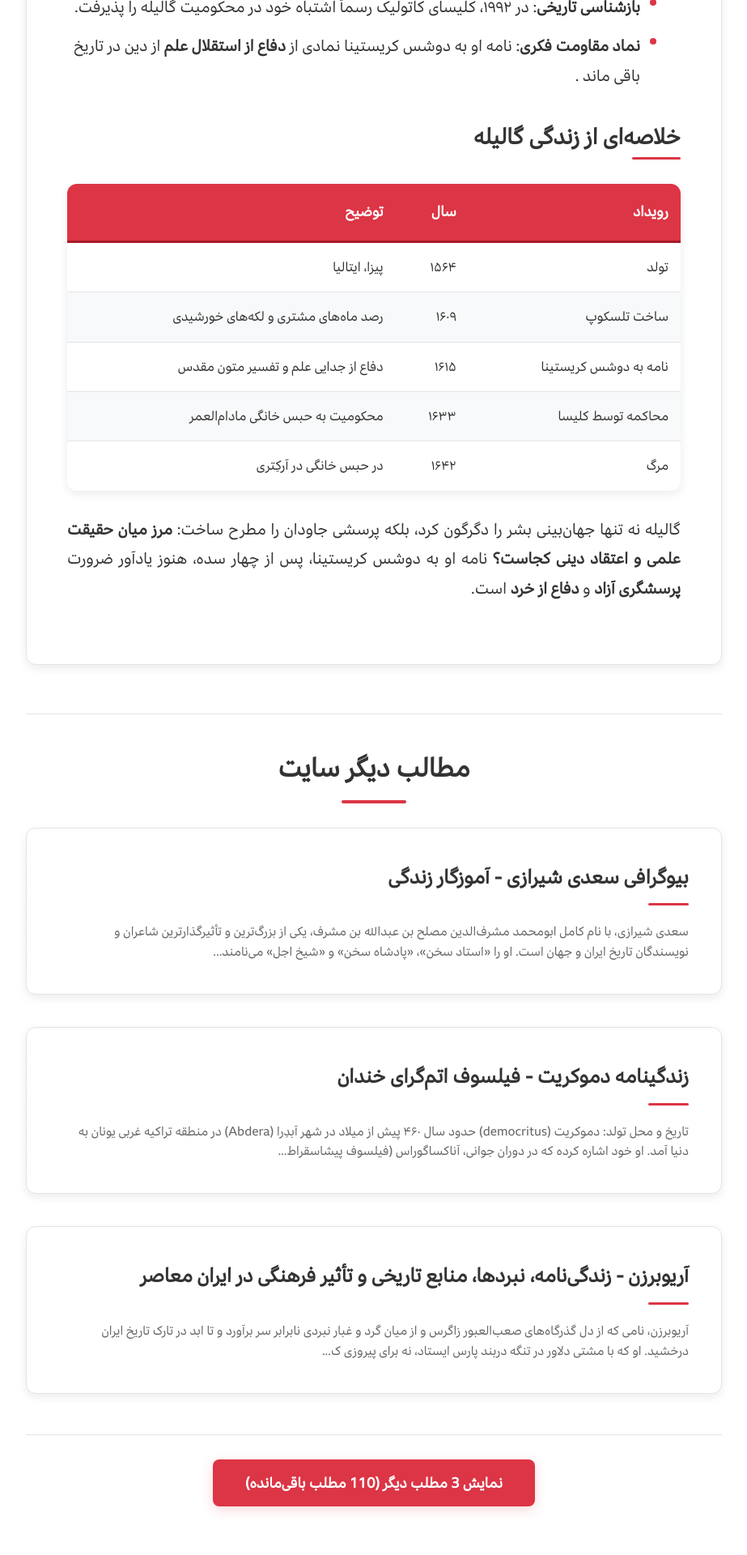
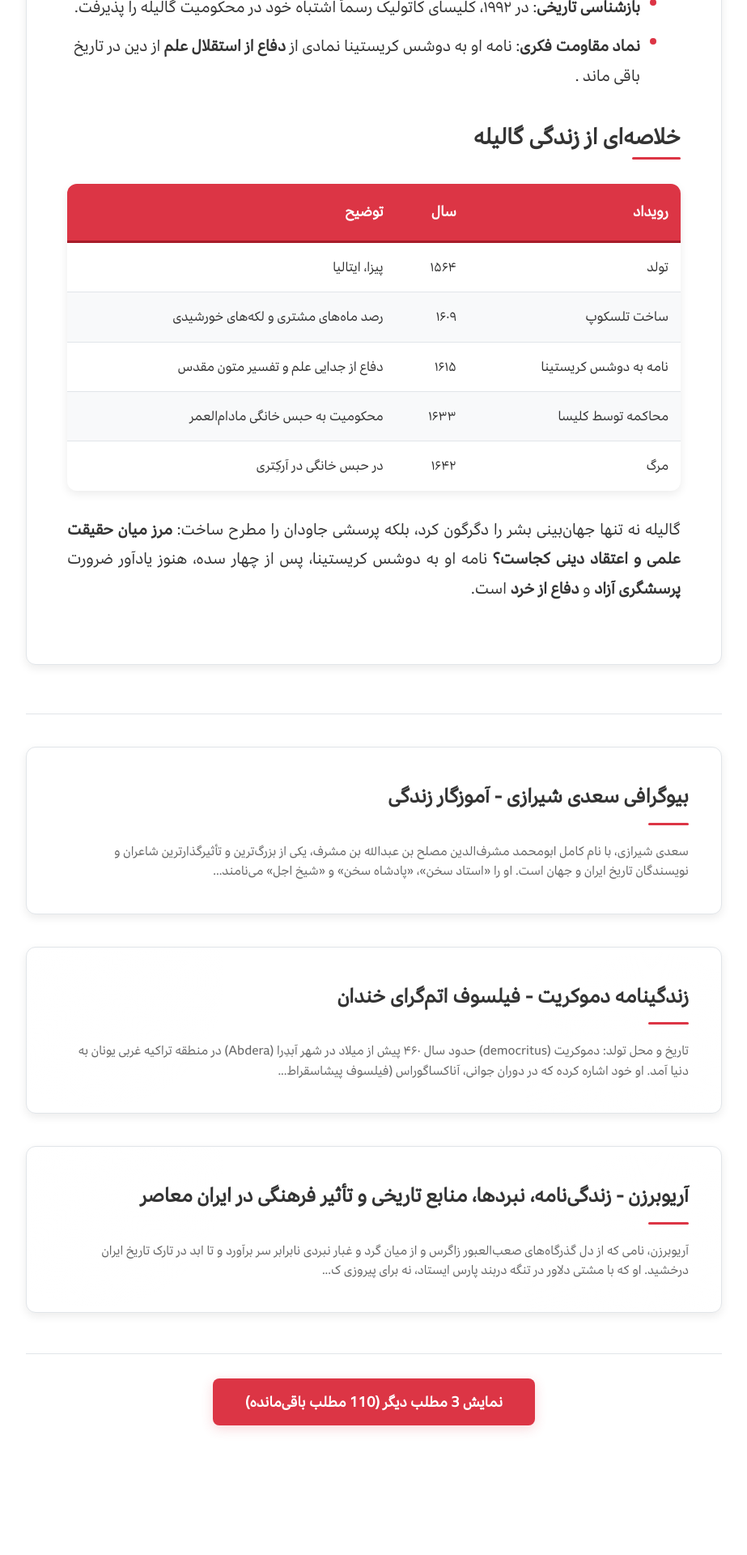
Before and after one commit to darkblog/darkblog.github.io, a Jekyll site: the page built from _posts/2025-7-5-68.md, in a window 1280 px wide. Shown: the part 1862-3782 px from the top of the page at 81% size, without its empty margins (178-1101 px from the left). Built offline with Jekyll 4.4.1, drawn with Linux system fonts in a browser that asks for light colours; after the commit the page ends 3682 px from its top, so only the background shows below that.

Commit message:
Remove related posts section and styles
Removed related posts title and its styles from the layout.

```diff
--- a/_layouts/post.html
+++ b/_layouts/post.html
@@ -412,27 +412,6 @@
             border-top: 1px solid var(--border-color);
         }
 
-        .related-posts-title {
-            font-size: 2rem;
-            margin-bottom: 30px;
-            color: var(--text-color);
-            text-align: center;
-            position: relative;
-            padding-bottom: 15px;
-        }
-
-        .related-posts-title::after {
-            content: '';
-            position: absolute;
-            bottom: 0;
-            right: 50%;
-            transform: translateX(50%);
-            width: 80px;
-            height: 4px;
-            background: var(--primary-color);
-            border-radius: 2px;
-        }
-
         .posts-container {
             display: grid;
             gap: 40px;
@@ -587,10 +566,6 @@
             .post-main-image {
                 max-height: 450px;
             }
-
-            .related-posts-title {
-                font-size: 1.8rem;
-            }
         }
 
         @media (max-width: 768px) {
@@ -642,11 +617,6 @@
             .related-posts {
                 margin-top: 30px;
                 padding-top: 30px;
-            }
-
-            .related-posts-title {
-                font-size: 1.7rem;
-                margin-bottom: 25px;
             }
 
             .post-card {
@@ -745,11 +715,6 @@
                 padding-top: 25px;
             }
 
-            .related-posts-title {
-                font-size: 1.5rem;
-                margin-bottom: 20px;
-            }
-
             .post-card {
                 padding: 25px;
             }
@@ -825,8 +790,6 @@
         </div>
 
         <section class="related-posts">
-            <h2 class="related-posts-title">مطالب دیگر سایت</h2>
-
             <div class="posts-container" id="relatedPostsContainer">
                 {% assign current_post_url = page.url %}
                 {% assign all_posts = site.posts | where_exp: "post", "post.url != current_post_url" %}
```
